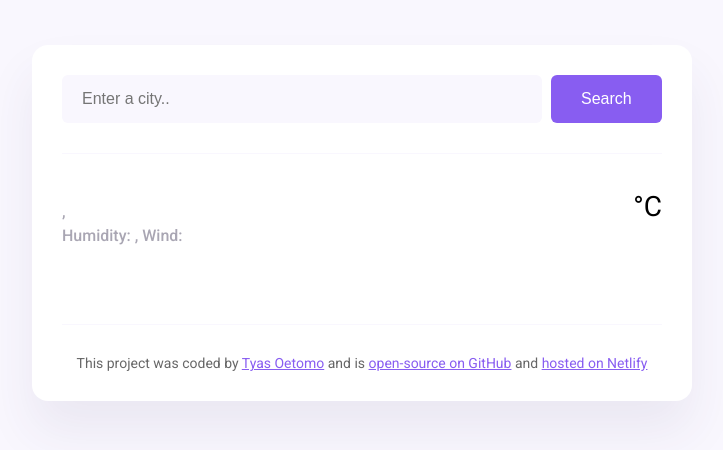
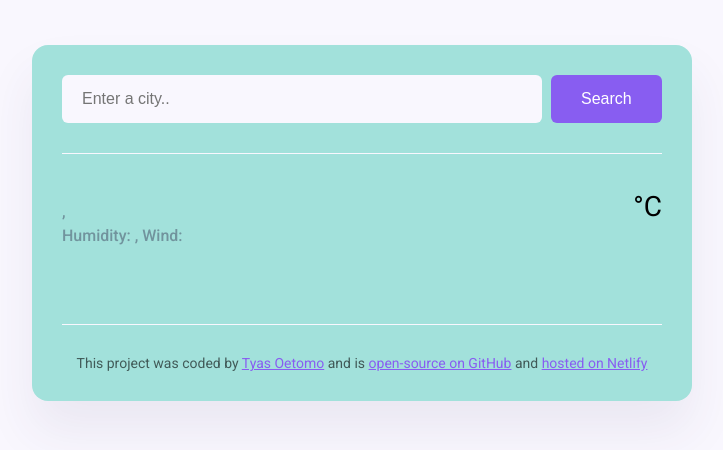
Before and after one commit to TyasOetomo/PlusFinalProject-Weather-Forecast, a website built with Parcel: page index.html in a window 1280 px wide. Shown: the whole page, without its empty margins (278-1001 px from the left). Built offline with nearby package versions, Linux system fonts and the light colour scheme; no server answers.

Commit message:
Update styles.css

```diff
--- a/src/styles.css
+++ b/src/styles.css
@@ -8,7 +8,7 @@ body {
   }
 
   .weather-app {
-    background: white;
+    background: #a2e1db;
     max-width: 600px;
     margin: 45px auto;
     box-shadow: 0 30px 50px rgba(65, 50, 100, 0.08);
```
